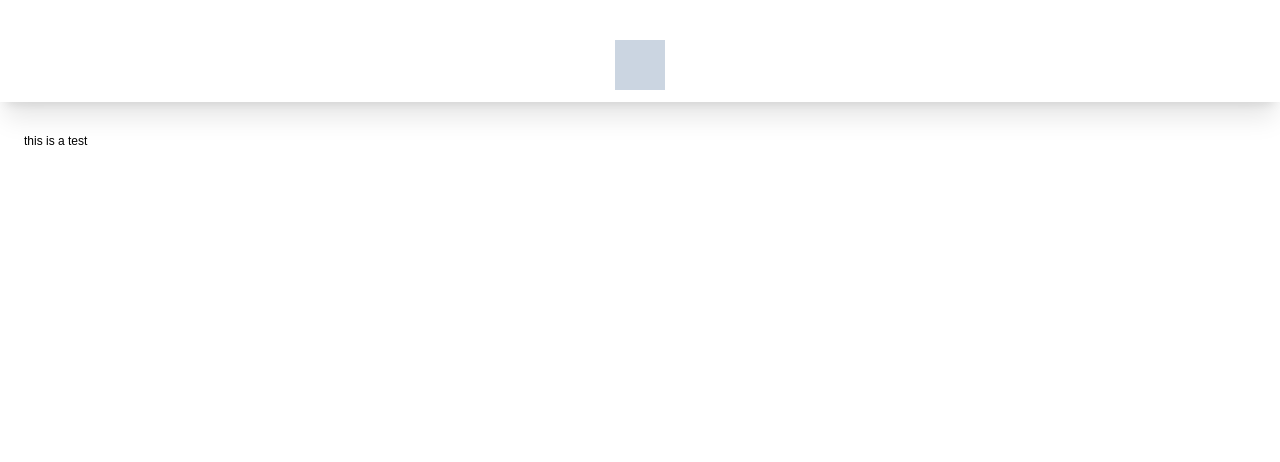
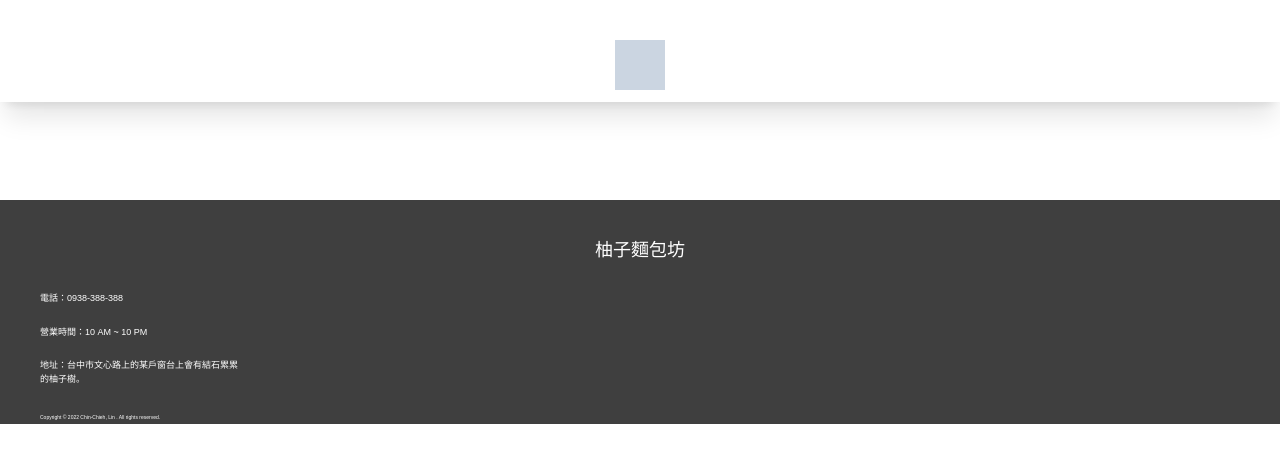
Before and after one commit to Linjay7421/vue-pomelo-bakery, a Vue app: page / in a window 1280 px wide. Shown: the top 462 px of the page. Built offline with nearby package versions, Linux system fonts and the light colour scheme; a web font is replaced by a local one.

Commit message:
Update HomeView.vue
Template and style changed
- Add new component Footer
- Add new css attribues for Footer and Header

```diff
--- a/src/views/HomeView.vue
+++ b/src/views/HomeView.vue
@@ -1,20 +1,29 @@
 <template>
-  <div class="home">
-    <Header></Header>
-    <div class="container">
-      this is a test
-    </div>
-  </div>
+  <Header></Header>
+  <div class="container"></div>
+  <Footer></Footer>
 </template>
 
 <script>
 // @ is an alias to /src
-import Header from '@/components/Header.vue'
+import Header from "@/components/Header.vue";
+import Footer from "@/components/Footer.vue";
+export default {
+  name: "Home",
+  components: {
+    Header,
+    Footer,
+  },
+};
+</script>
 
-export default {
-  name: 'Home',
-  components: {
-    Header
-  }
+<style lang="scss">
+Header {
+  position: fixed;
+  width: 100%;
+  top: 0;
 }
-</script>
+Footer {
+  margin-top: 200px;
+}
+</style>
```
